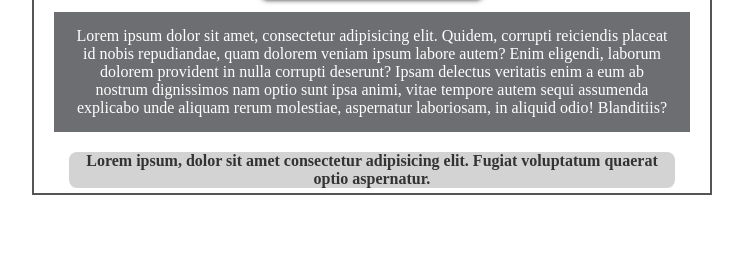
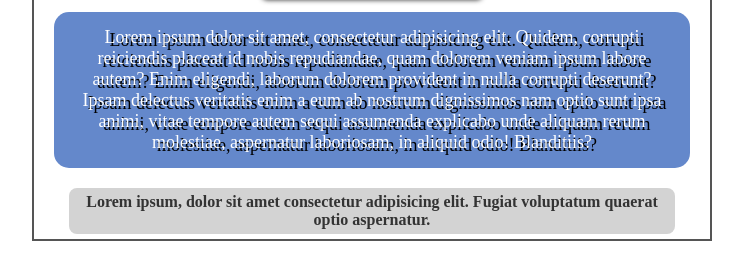
Before and after one commit to Ciambello150274/estudo, a plain HTML site: page index.html in a window 1280 px wide. Shown: the part 64-344 px from the top of the page, without its empty margins (268-1011 px from the left). Drawn offline with Linux system fonts and the light colour scheme.

Commit message:
Nuevo estule parrafo

```diff
--- a/style.css
+++ b/style.css
@@ -19,7 +19,10 @@ header h1{
 
 p{
     margin: 020px;
-    background-color: #6c6e71;
+    font-size: 18px;
+    text-shadow: 5px 3px black;
+    border-radius: 15px;
+    background-color: #6488cb;
     padding: 15px 20px;
     color: #fff;
 }
@@ -28,4 +31,5 @@ footer h4{
     background-color: lightgray;
     border-radius: 8px;
     margin: 0 35px;
+    padding: 5px;
 }
```
